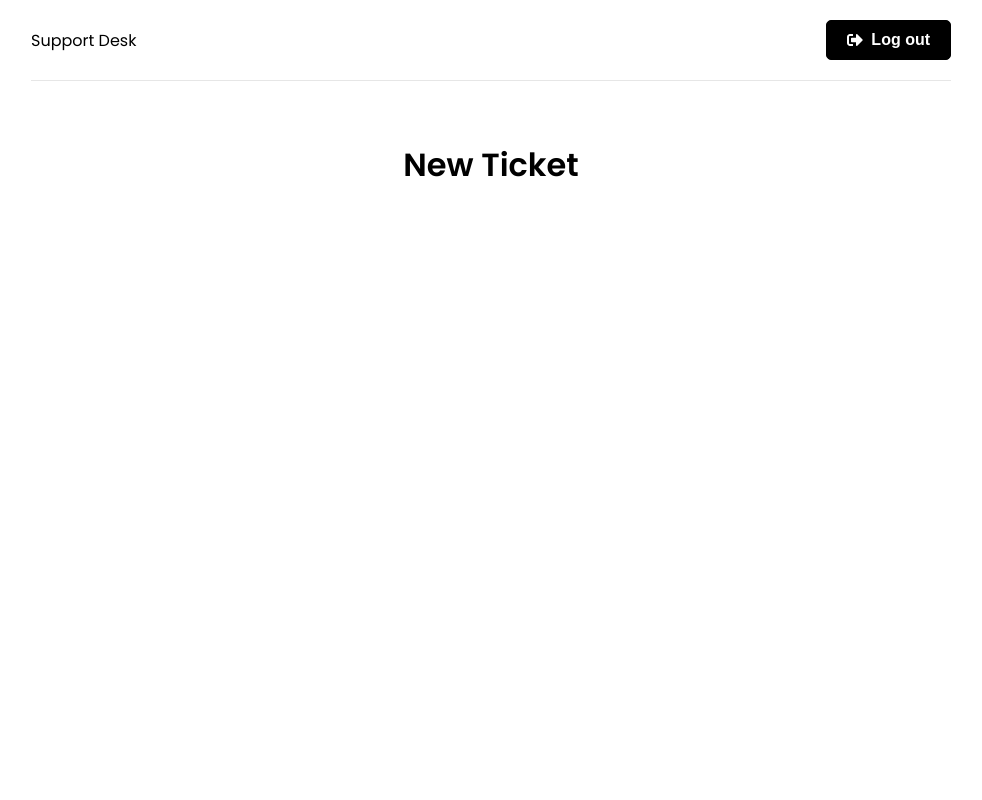
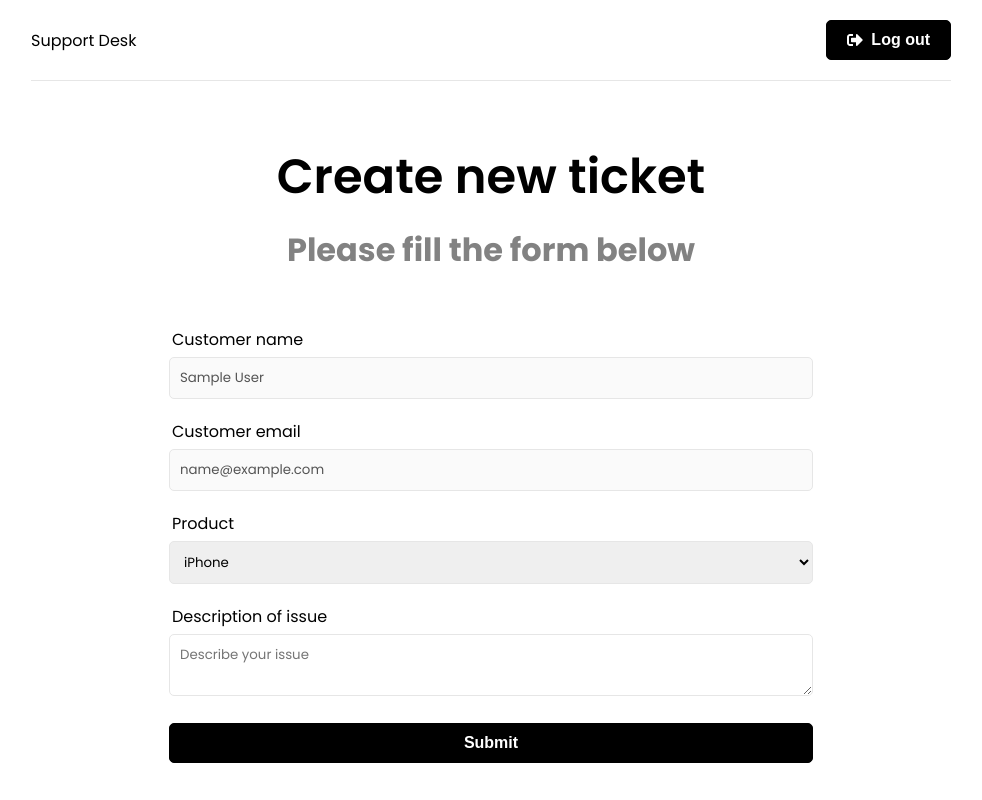
Before and after one commit to VladimirVolvakov/support-dashboard, a React (Create React App) app in the folder frontend/: page /new-ticket in a window 1280 px wide. Shown: the whole page, without its empty margins (149-1131 px from the left). Built offline with nearby package versions, Linux system fonts and the light colour scheme; sample sign-in values are in the browser's storage.

Commit message:
feat: add new-ticket form layout

```diff
--- a/frontend/src/pages/NewTicket.jsx
+++ b/frontend/src/pages/NewTicket.jsx
@@ -1,8 +1,83 @@
+import { useSelector } from 'react-redux'
+import { useState } from 'react'
+
 const NewTicket = () => {
+    // Get user from the state:
+    const {user} = useSelector(state => state.auth)
+
+    const [name, setName] = useState(user.name)
+    const [email, setEmail] = useState(user.email)
+    const [product, setProduct] = useState('iPhone')
+    const [description, setDescription] = useState('')
+
+    const onSubmit = e => {
+        e.preventDefault()
+    }
     return (
-        <div>
-            <h1>New Ticket</h1>
-        </div>
+        <>
+            <section className='heading'>
+                <h1>Create new ticket</h1>
+                <p>Please fill the form below</p>
+            </section>
+
+            <section className='form'>
+                <div className='form-group'>
+                    <label htmlFor='name'>Customer name</label>
+                    <input
+                        className='form-control'
+                        disabled
+                        type='text'
+                        value={name}
+                    />
+                </div>
+
+                <div className='form-group'>
+                    <label htmlFor='name'>Customer email</label>
+                    <input
+                        className='form-control'
+                        disabled
+                        type='email'
+                        value={email}
+                    />
+                </div>
+
+                <form onSubmit={onSubmit}>
+                    <div className='form-group'>
+                        <label htmlFor='product'>Product</label>
+                        <select
+                            id='product'
+                            name='product'
+                            onChange={e => e.target.value(product)}
+                            value={product}
+                        >
+                            <option value='iPhone'>iPhone</option>
+                            <option value='iPad'>iPad</option>
+                            <option value='Macbook Pro'>Macbook Pro</option>
+                            <option value='Apple Watch'>Apple Watch</option>
+                        </select>
+                    </div>
+
+                    <div className='form-group'>
+                        <label htmlFor='description'>Description of issue</label>
+                        <textarea
+                            className='form-control'
+                            id='description'
+                            name='description'
+                            onChange={e => setDescription(e.target.value)}
+                            placeholder='Describe your issue'
+                            value={description}
+                        ></textarea>
+                    </div>
+
+                    <div className='form-group'>
+                        <button className='btn btn-block'>
+                            Submit
+                        </button>
+                    </div>
+
+                </form>
+            </section>
+        </>
     )
 }
 
```
